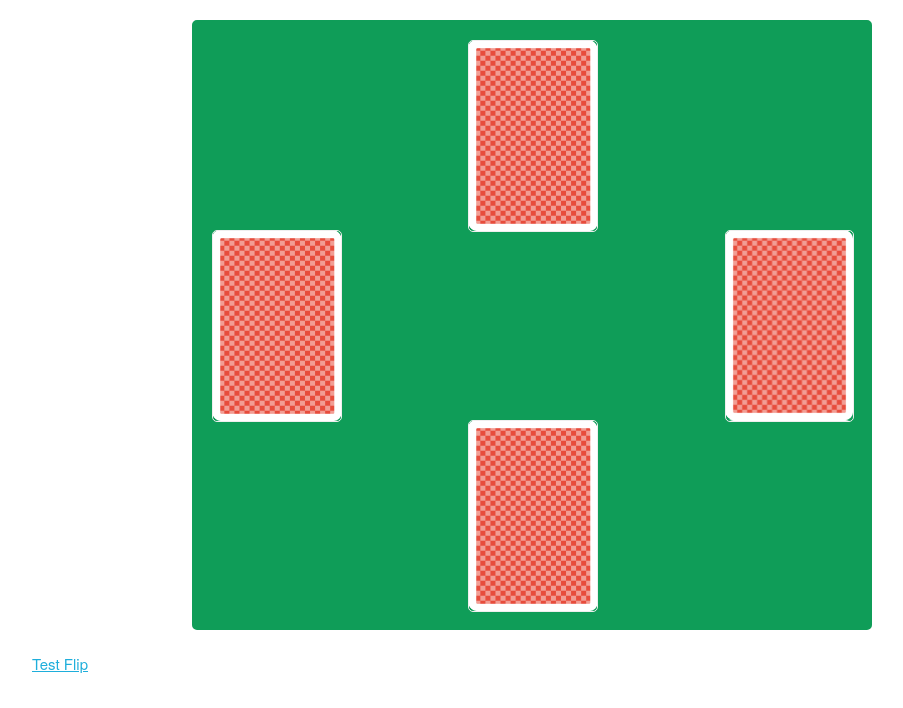
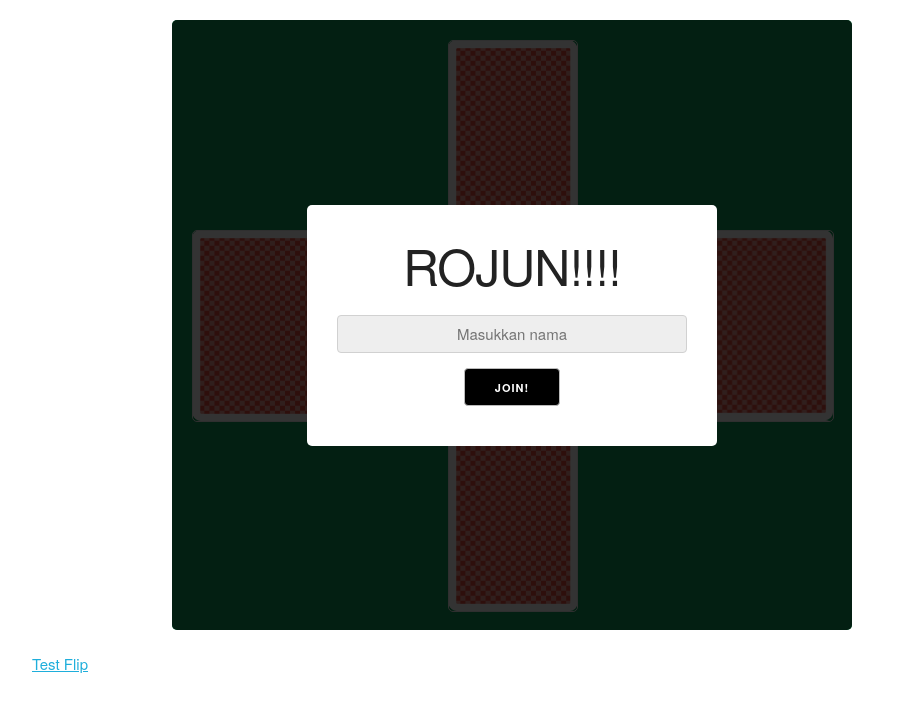
Before and after one commit to Andy-William/rojun, a website: page index.html in a window 1280 px wide. Shown: the whole page, without its empty margins (128-1031 px from the left). Drawn offline with nearby package versions, Linux system fonts and the light colour scheme; no server answers.

Commit message:
add join

```diff
--- a/index.html
+++ b/index.html
@@ -69,6 +69,17 @@
               <div class="card card--spades--a" v-else=""></div>
             </div>
           </div>
+          <div class="form" v-if="showForm">
+            <div class="form__overlay"></div>
+            <div class="form__inner">
+              <div class="form__input-wrapper">
+                <h1>ROJUN!!!!</h1>
+                <input class="form__input" type="text" placeholder="Masukkan nama" v-model="name">
+                <br/>
+                <button class="form__button" @click.prevent='join'>Join!</button>
+              </div>
+            </div>
+          </div>
         </div>
       </div>
       <a href="#" @click.prevent="toggleCard">Test Flip</a>
--- a/static/css/style.scss
+++ b/static/css/style.scss
@@ -40,15 +40,17 @@ $cards: (2, 3, 4, 5, 6, 7, 8, 9, 10, j, q, k, a);
 // BOARD
 .wrapper {
   margin: 20px auto;
-  max-width: 640px;
+  max-width: 680px;
 }
 
 .board {
   width: 100%;
-  height: 570px;
+  height: 610px;
   background: #0f9d58;
   border-radius: 5px;
-  border: 20px solid #0f9d58;
+  box-sizing: border-box;
+  padding: 20px;
+  position: relative;
 
   &__row {
     width: 100%;
@@ -88,3 +90,48 @@ $cards: (2, 3, 4, 5, 6, 7, 8, 9, 10, j, q, k, a);
 .player--4 {
   margin: 0 auto;
 }
+
+// FORM
+.form {
+  position: absolute;
+  display: table;
+  width: 100%;
+  height: 100%;
+  top: 0;
+  left: 0;
+
+  &__overlay {
+    position: absolute;
+    width: 100%;
+    height: 100%;
+    background: rgba(0,0,0,0.8);
+    border-radius: 5px;
+  }
+
+  &__inner {
+    display: table-cell;
+    vertical-align: middle;
+  }
+
+  &__input-wrapper {
+    position: relative;
+    margin: 0 auto;
+    text-align: center;
+    width: 350px;
+    padding: 30px;
+    background: #fff;
+    border-radius: 5px;
+  }
+
+  &__input {
+    text-align: center;
+    width: 100%;
+    background: #eee !important;
+  }
+
+  &__button {
+    background: #000;
+    color: #fff;
+    font-weight: bold;
+  }
+}
--- a/static/js/game.js
+++ b/static/js/game.js
@@ -1,7 +1,7 @@
-var socket = io();
-socket.on('message', function(data) {
-  console.log(data);
-});
+// var socket = io();
+// socket.on('message', function(data) {
+//   console.log(data);
+// });
 
 
 
@@ -57,30 +57,20 @@ socket.on('message', function(data) {
       data: {
         types: ['clubs', 'diamonds', 'hearts',],
         cards: ['2', '3', '4', '5', '6', '7', '8', '9', '10', 'j', 'q', 'k', 'a',],
-        players: {
-          player1: {
-            name: 'Player 1',
-          },
-          player2: {
-            name: 'Player 2',
-          },
-          player3: {
-            name: 'Player 3',
-          },
-          player4: {
-            name: 'Player 4',
-          },
-        },
+        showForm: true,
+        name: '',
         flipCard: false,
       },
       methods: {
         toggleCard() {
           this.flipCard = !this.flipCard;
         },
+        join() {
+          var socket = io();
+          socket.emit('set name', this.name);
+          this.showForm = false;
+        },
       },
-      mounted() {
-        console.log('lelele')
-      }
     });
 
   });
```
Also changed, not shown: static/css/style.css, 1 other file.
